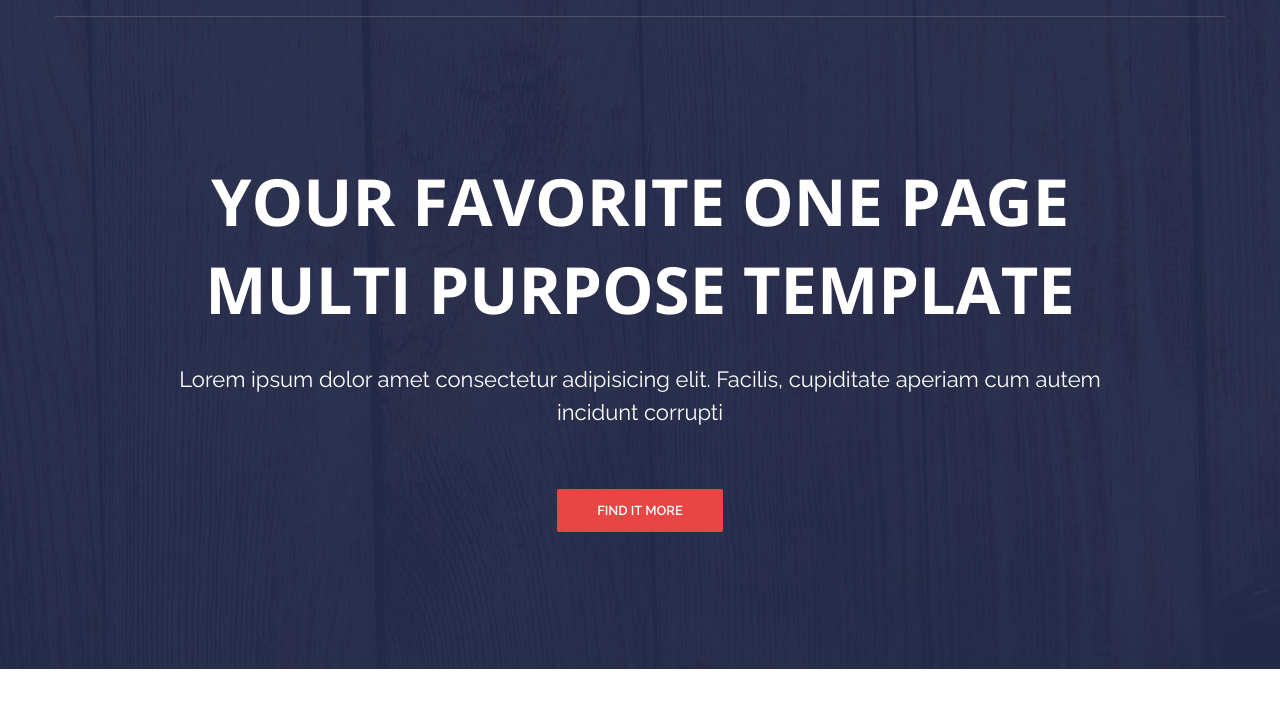
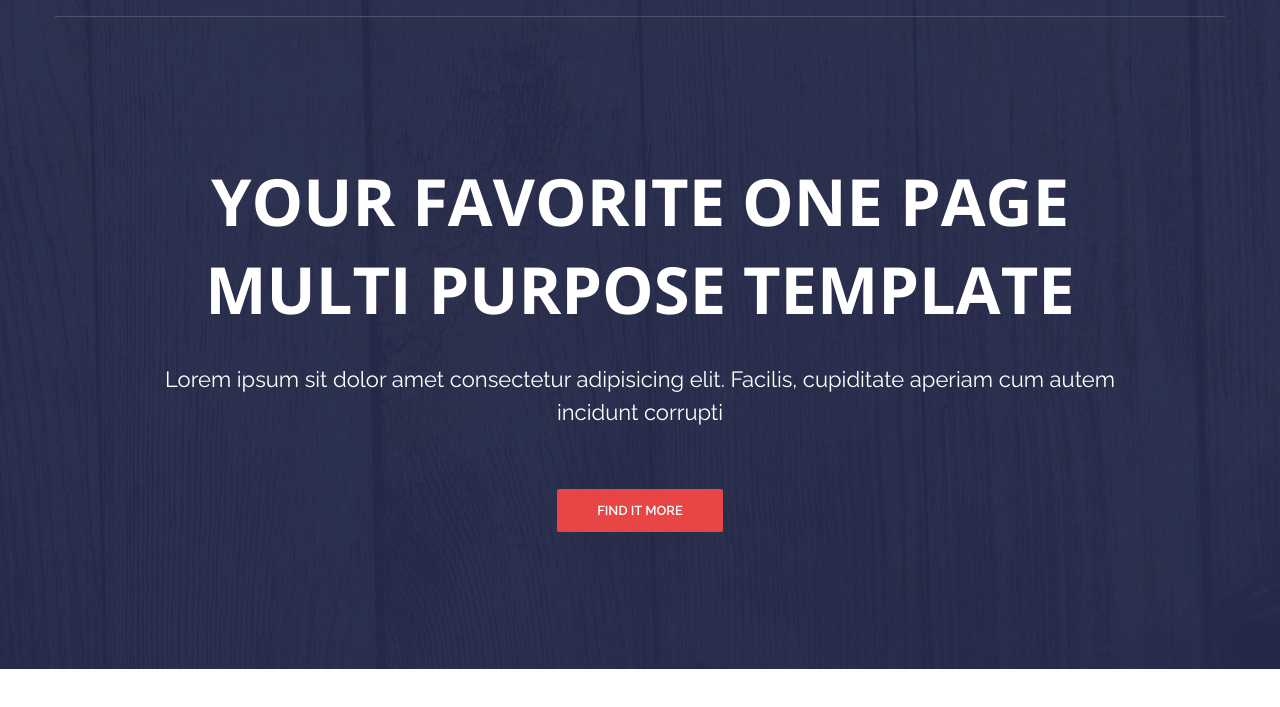
Before and after one commit to siteddv/activebox, a plain HTML site: page index.html in a window 1280 px wide. Shown: the part 81-788 px from the top of the page. Drawn offline with nearby package versions, Linux system fonts and the light colour scheme.

Commit message:
second linux commit

```diff
--- a/index.html
+++ b/index.html
@@ -37,7 +37,7 @@
       <div class="container">
          <div class="intro__inner">
             <h1 class="intro__title">Your Favorite One Page Multi Purpose Template</h1>
-            <p class="intro__subtitle">Lorem ipsum dolor amet consectetur adipisicing elit. Facilis, cupiditate
+            <p class="intro__subtitle">Lorem ipsum sit dolor amet consectetur adipisicing elit. Facilis, cupiditate
                aperiam cum autem incidunt corrupti </p>
             <a class="button  button--red" href="#">Find it more</a>
          </div>
```
